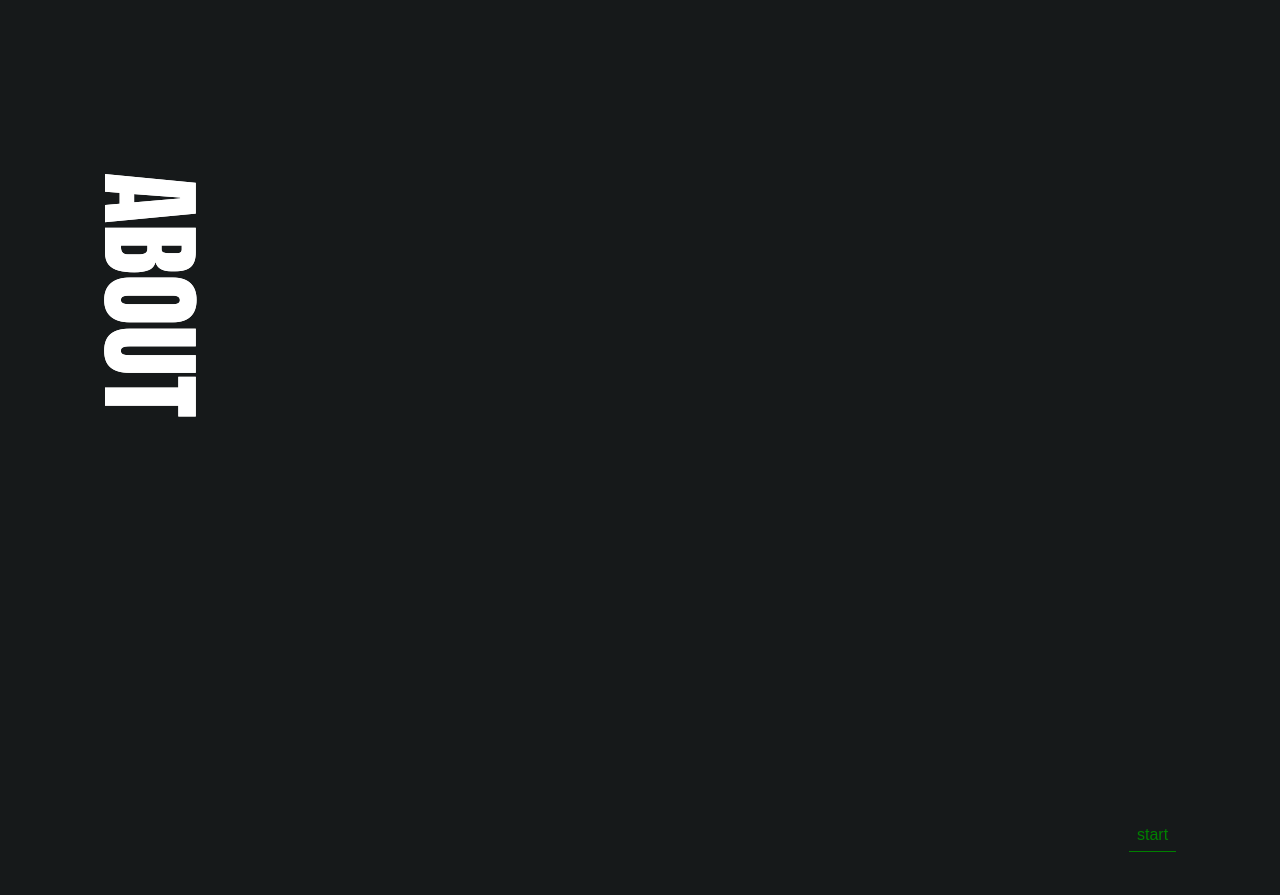
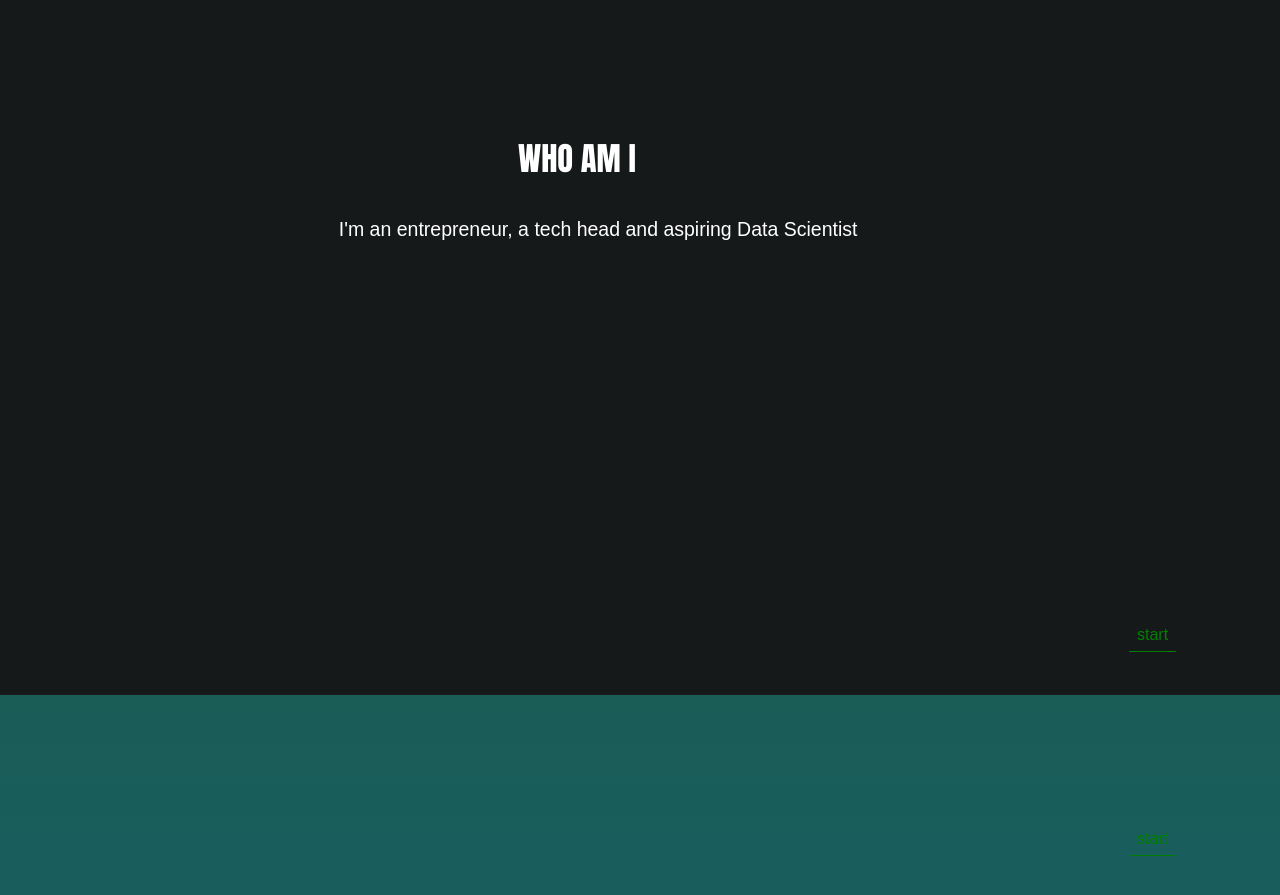
Before and after one commit to Harsh-2420/personal-website, a React (Create React App) app in the folder website/: page / in a window 1280 px wide. Shown: the part 1000-1895 px from the top of the page. Built offline with nearby package versions, Linux system fonts and the light colour scheme.

Commit message:
about page progress

```diff
--- a/website/src/App.css
+++ b/website/src/App.css
@@ -47,7 +47,7 @@ html {
 .about {
   background: rgb(22, 25, 26);
   background-size: cover;
-  height: 150vh;
+  height: 100vh;
   position: relative;
   border-bottom: 1px solid rgba(255, 255, 255, 0.01);
 }
@@ -66,6 +66,38 @@ html {
   white-space: nowrap;
   z-index: 1;
   left: 0px;
+}
+/*
+.container-inner {
+  position: relative;
+  width: 50%;
+  align-items: center;
+  justify-content: center;
+  flex-direction: column;
+} */
+
+.about-title {
+  font-size: 2.5rem;
+  font-family: "Anton", sans-serif;
+  color: white;
+  font-weight: 400;
+  position: absolute;
+  top: 30vh;
+  left: 35vw;
+  /* margin-bottom: 35px; */
+  text-transform: uppercase;
+}
+
+.about-desc {
+  font-size: 1.5rem;
+  font-family: sans-serif;
+  color: white;
+  font-weight: 400;
+  position: absolute;
+  top: 40vh;
+  left: 21vw;
+  /* margin-bottom: 35px; */
+  /* text-transform: uppercase; */
 }
 
 /* .rectangle {
--- a/website/src/Components/About.js
+++ b/website/src/Components/About.js
@@ -1,6 +1,7 @@
 import React, { useRef, useEffect, useState } from "react";
 // import { Container, Row, Col, Fade } from "react-bootstrap";
 import findrLogo from "../Images/findrLogo.svg";
+import { Row, Col } from "react-bootstrap";
 
 import { gsap } from "gsap";
 import { ScrollTrigger } from "gsap/ScrollTrigger";
@@ -26,11 +27,14 @@ export const About = () => {
   return (
     <header className="about">
       <div class="container">
-        {/* <div ref={rectangle} className="rectangle"></div>
-        <div className="line1"></div>
-        <div className="line2"></div> */}
-        <div class="side-head">ABOUT</div>
-        <div class="side-head">ABOUT</div>
+        {/* <div class="side-head">ABOUT</div>
+        <div class="side-head-2">ABOUT</div> */}
+        <div class="container-inner">
+          <div class="about-title">Who am I</div>
+          <div class="about-desc">
+            I'm an entrepreneur, a tech head and aspiring Data Scientist
+          </div>
+        </div>
       </div>
     </header>
   );
```
Also changed, not shown: 1 other file (tests, documents, lock files or other folders).
